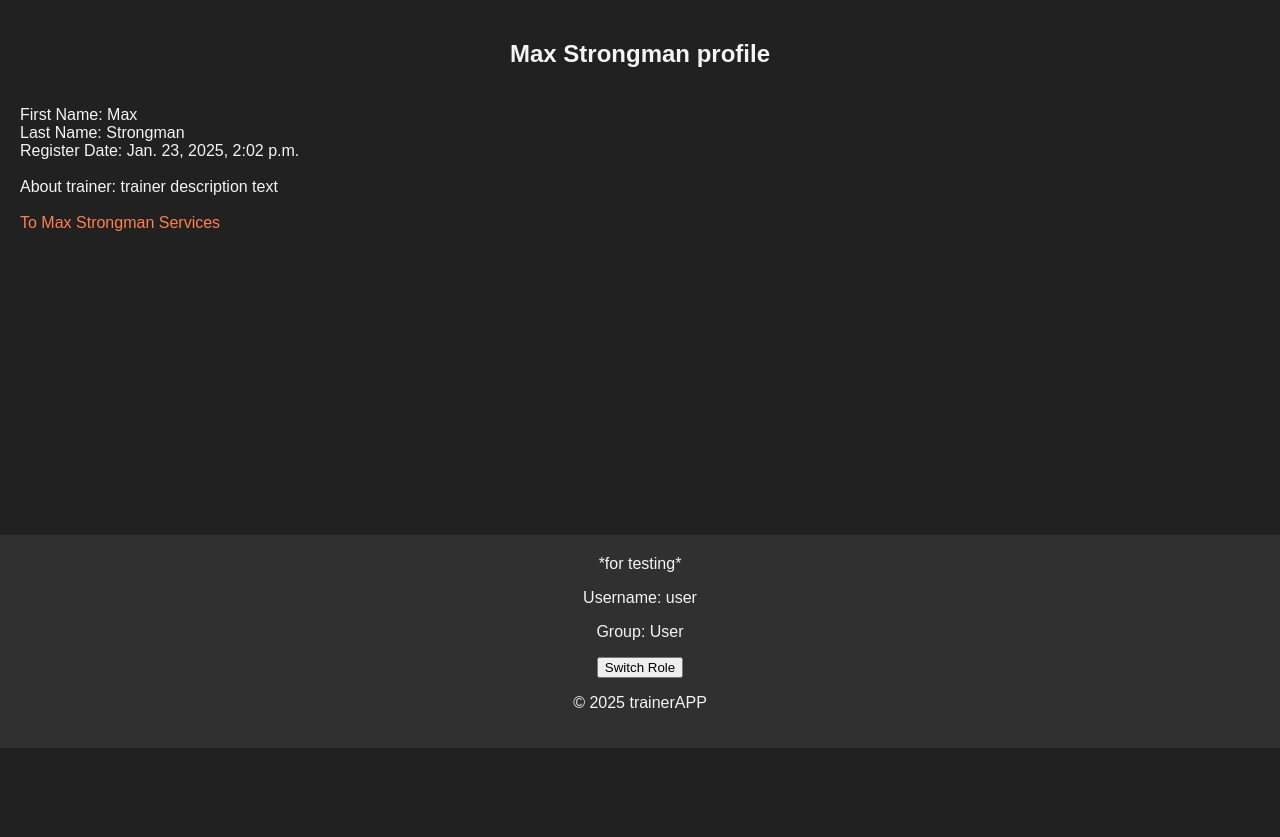
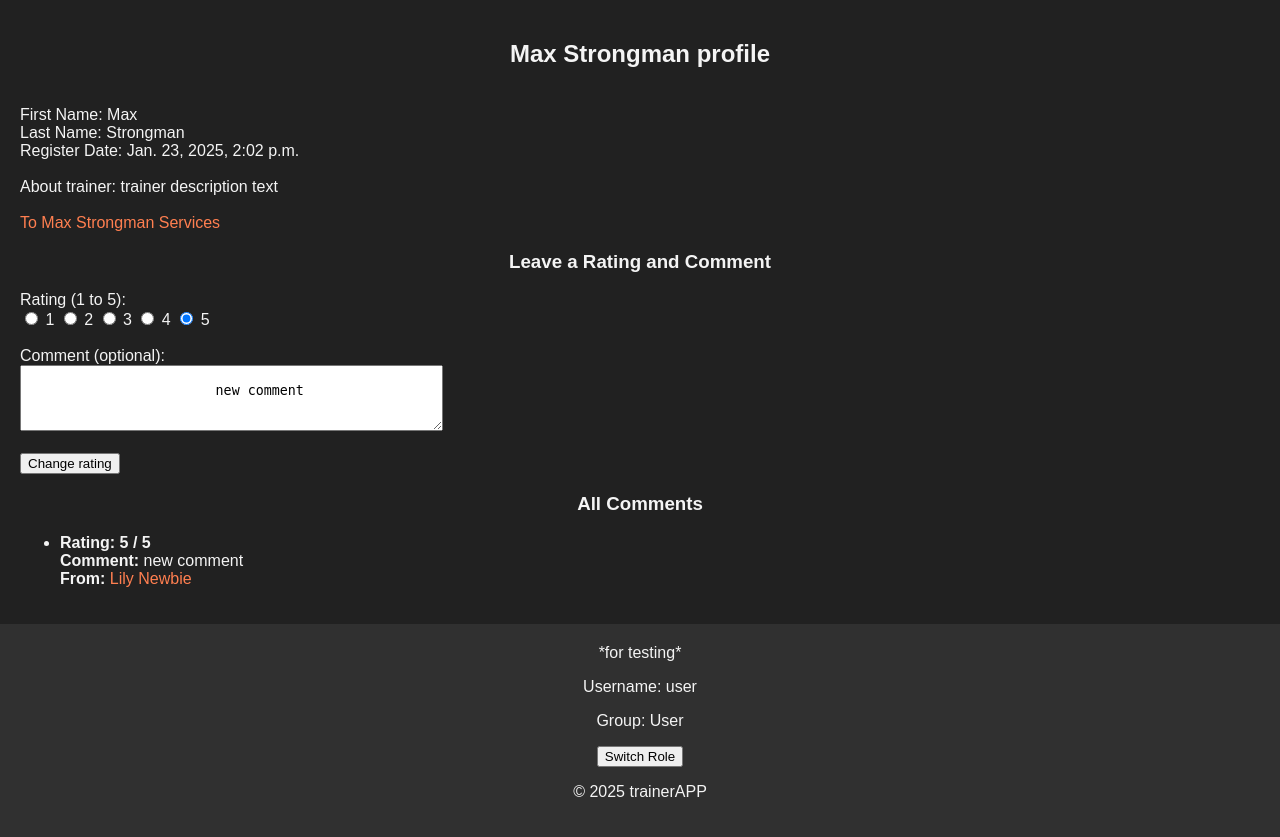
Before and after one commit to YuriyDaramos/trainerApp, a Django app: page /users/13/ in a window 1280 px wide. Shown: the part 52-889 px from the top of the page. Before the commit the page ends 800 px from the top, so only its background shows below. Run offline with Django 5.2, Linux system fonts and the light colour scheme; a user stored in the database is signed in; data comes from the database, SQL or seed files in the repository; both versions use the stored data as it was after the commit.

Commit message:
Add comment and rating section

```diff
--- /dev/null
+++ b/templates/comments.html
@@ -0,0 +1,65 @@
+{% if user == request.user %}
+    <h3>Ratings and Comments</h3>
+    <p>Number of ratings received: {{ ratings_received.count }}</p>
+
+    <form method="GET" action="">
+        <input type="hidden" name="show_my_comments" value="{% if show_my_comments %}false{% else %}true{% endif %}">
+        {% if not show_my_comments %}
+            <button type="submit" class="btn btn-primary">Show my comments</button>
+        {% else %}
+            <button type="submit" class="btn btn-primary">Show received comments</button>
+        {% endif %}
+    </form>
+
+{% else %}
+    {% if has_connection %}
+        <h3>Leave a Rating and Comment</h3>
+
+        <!-- Форма для оставления оценки -->
+        <form method="POST" action="{% url 'users:add_or_update_rating' user_id=user.id %} ">
+            {% csrf_token %}
+            <div>
+                <label for="rate">Rating (1 to 5):</label><br>
+                <input type="radio" name="rate" value="1" {% if existing_rating and existing_rating.rate == 1 %}checked{% endif %}> 1
+                <input type="radio" name="rate" value="2" {% if existing_rating and existing_rating.rate == 2 %}checked{% endif %}> 2
+                <input type="radio" name="rate" value="3" {% if existing_rating and existing_rating.rate == 3 %}checked{% endif %}> 3
+                <input type="radio" name="rate" value="4" {% if existing_rating and existing_rating.rate == 4 %}checked{% endif %}> 4
+                <input type="radio" name="rate" value="5" {% if existing_rating and existing_rating.rate == 5 %}checked{% endif %}> 5
+            </div>
+            <br>
+            <div>
+                <label for="text">Comment (optional):</label><br>
+                <textarea name="text" rows="4" cols="50">
+                    {% if existing_rating %}
+                        {{ existing_rating.text }}
+                    {% endif %}
+                </textarea>
+            </div>
+            <br>
+            <button type="submit" class="btn btn-primary">
+                {% if existing_rating %}
+                    Change rating
+                {% else %}
+                    Submit rating
+                {% endif %}
+            </button>
+        </form>
+    {% else %}
+        <p>You can only leave a rating and comment if you have a booking connection with this user.</p>
+    {% endif %}
+{% endif %}
+
+<h3>All Comments</h3>
+<ul>
+    {% for rating in ratings_received %}
+        <li>
+            <strong>Rating: {{ rating.rate }} / 5</strong><br>
+            <strong>Comment:</strong> {{ rating.text|default:"No comment" }}<br>
+            <strong>From:</strong> <a href="{% url 'users:user_details' user_id=rating.author.id %}">
+                {{ rating.author.first_name }} {{ rating.author.last_name }}
+            </a><br>
+        </li>
+    {% empty %}
+        <p>No comments yet.</p>
+    {% endfor %}
+</ul>
--- a/templates/trainer.html
+++ b/templates/trainer.html
@@ -7,7 +7,7 @@
     {% if trainer_id == request.user.id %}
         <h2>My Services</h2>
     {% else %}
-        <h2>{{ trainer.first_name }} {{ trainer.last_name }} Services</h2>
+        <h2><a href="{% url 'users:user_details' user_id=trainer_id %}">{{ trainer.first_name }} {{ trainer.last_name }}</a> Services</h2>
     {% endif %}
 
         {% for service in trainer_services %}
--- a/templates/user_page.html
+++ b/templates/user_page.html
@@ -14,7 +14,6 @@
         <br>Email: {{ user.email }}
     {% endif %}
     <br>Register Date: {{ user.date_joined }}
-
 
     {% if trainer_description %}
         <br><br>About trainer: {{ trainer_description.text }}
@@ -96,4 +95,7 @@
         {% endif %}
     {% endif %}
 
+    <!-- Ссылка на раздел для оценок и комментариев -->
+    {% include 'comments.html' %}
+
 {% endblock %}
--- a/users/urls.py
+++ b/users/urls.py
@@ -5,4 +5,5 @@ from . import views
 urlpatterns = [
     path("", views.users, name="users_page"),
     path("<int:user_id>/", views.user_details, name="user_details"),
+    path("user/<int:user_id>/rate/", views.add_or_update_rating, name="add_or_update_rating"),
 ]
--- a/users/views.py
+++ b/users/views.py
@@ -1,15 +1,13 @@
-from collections import defaultdict
-
 from django.contrib.auth import authenticate, login, logout
 from django.contrib.auth.models import User, Group
 from django.core.paginator import Paginator
 from django.shortcuts import render, redirect
 from django.utils import timezone
-from django.utils.timezone import now
 
 import trainer
 from trainer.models import TrainerDescription
 from booking.models import Booking
+from users.models import Rating
 
 
 def users(request):
@@ -32,15 +30,27 @@ def user_details(request, user_id):
         bookings = Booking.objects.filter(user_id=user_id).select_related("service", "service__category",
                                                                           "service__trainer")
 
-    now = timezone.now()
-    future_bookings = bookings.filter(datetime_start__gte=now).order_by("datetime_start")
-    past_bookings = bookings.filter(datetime_end__lt=now).order_by("-datetime_end")
+    date_now = timezone.now()
+    future_bookings = bookings.filter(datetime_start__gte=date_now).order_by("datetime_start")
+    past_bookings = bookings.filter(datetime_end__lt=date_now).order_by("-datetime_end")
 
     trainer_description = None
     trainer_services_exists = False
     if user.groups.filter(name="Trainer").exists():
         trainer_description = TrainerDescription.objects.filter(trainer_id=user.id).first()
         trainer_services_exists = trainer.models.Service.objects.filter(trainer_id=user.id).exists()
+
+    has_connection = Booking.objects.filter(user_id=request.user.id, trainer_id=user.id).exists() or \
+                     Booking.objects.filter(user_id=user.id, trainer_id=request.user.id).exists()
+
+    show_my_comments = request.GET.get("show_my_comments", "false") == "true"
+
+    if show_my_comments:
+        ratings_received = Rating.objects.filter(author=user)
+    else:
+        ratings_received = Rating.objects.filter(recipient=user)
+
+    existing_rating = Rating.objects.filter(author=request.user, recipient=user).first()
 
     if request.method == "POST":
         booking_id = request.POST.get("booking_id")
@@ -54,7 +64,11 @@ def user_details(request, user_id):
                                               "future_bookings": future_bookings,
                                               "past_bookings": past_bookings,
                                               "trainer_description": trainer_description,
-                                              "trainer_services_exists": trainer_services_exists})
+                                              "trainer_services_exists": trainer_services_exists,
+                                              "ratings_received": ratings_received,
+                                              "has_connection": has_connection,
+                                              "existing_rating": existing_rating,
+                                              "show_my_comments": show_my_comments})
 
 
 def login_page(request):
@@ -113,3 +127,25 @@ def register_page(request):
         user_role = user.groups.first().name
         return render(request, "index.html",
                       {"success": f"Registrations success! Welcome, {username}. Your role: {user_role}."})
+
+
+def add_or_update_rating(request, user_id):
+    if request.method == "POST":
+        user = User.objects.get(pk=user_id)
+
+        rate = request.POST.get("rate")
+        text = request.POST.get("text")
+
+        existing_rating = Rating.objects.filter(author=request.user, recipient=user).first()
+
+        if existing_rating:
+            existing_rating.rate = rate
+            existing_rating.text = text
+            existing_rating.save()
+        else:
+            Rating.objects.create(author=request.user,
+                                  recipient=user,
+                                  rate=rate,
+                                  text=text)
+
+        return redirect("users:user_details", user_id=user.id)
```
Also changed, not shown: db.sqlite3.
